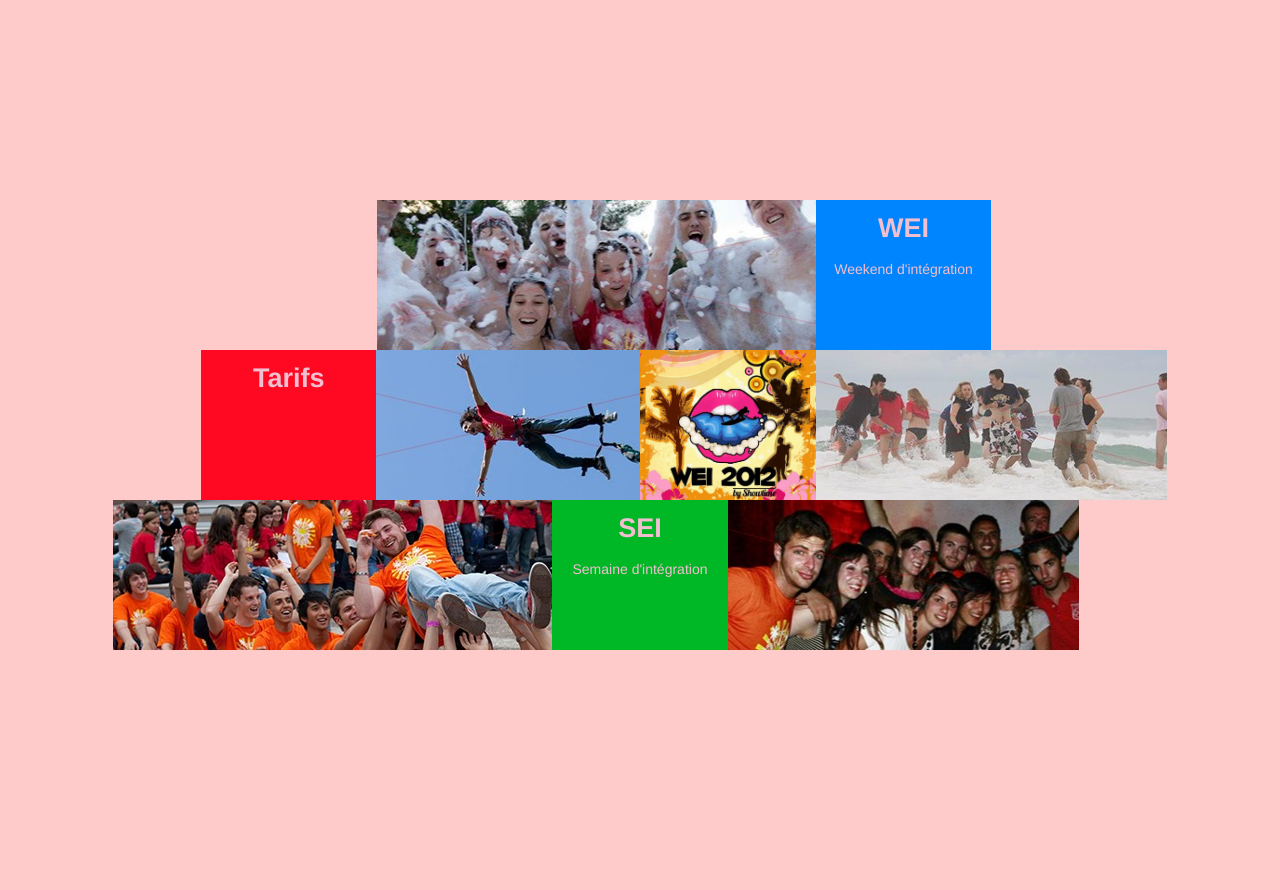
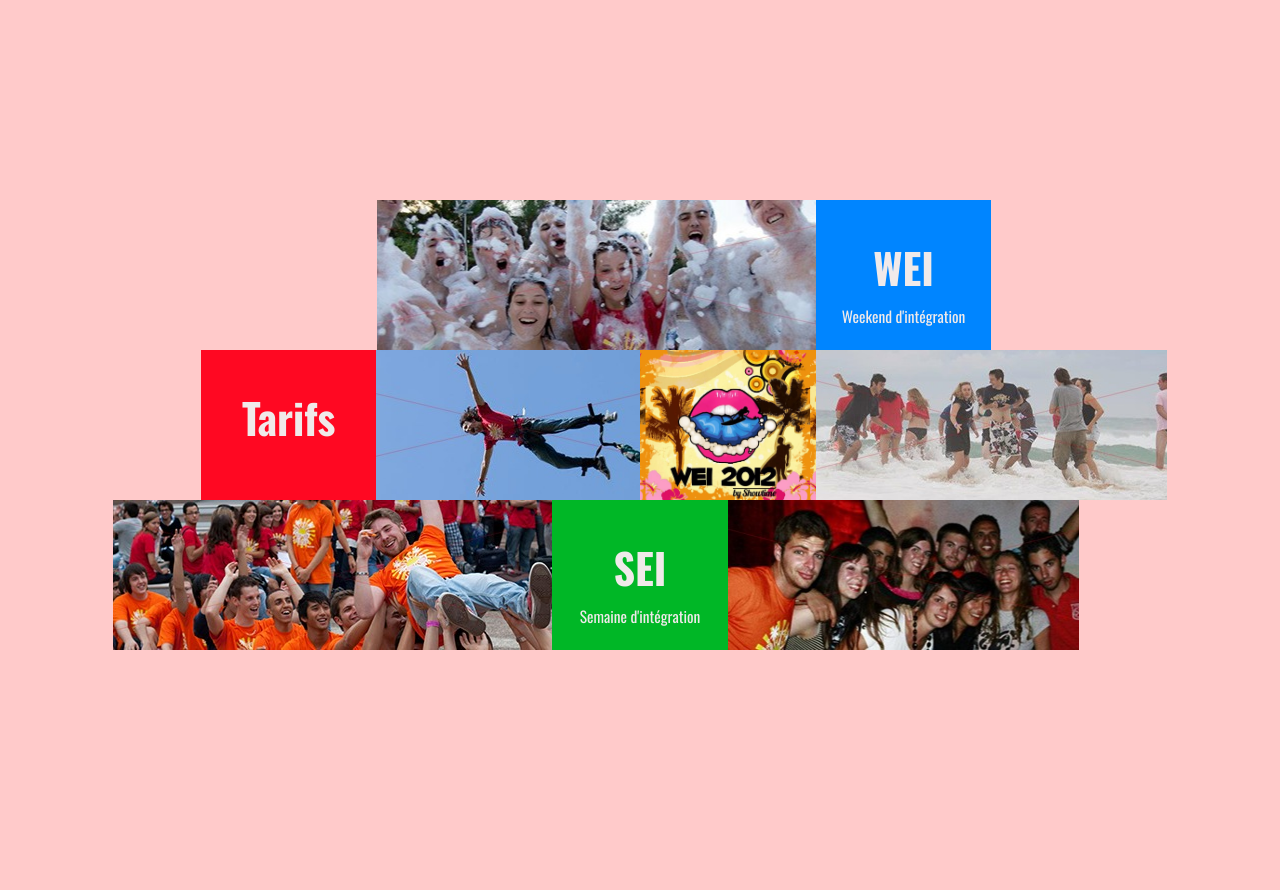
Before and after one commit to JeffersonBe/application_bungalow, a PHP site: page / in a window 1280 px wide. Shown: the top 890 px of the page. Run offline with PHP 8.4, Linux system fonts and the light colour scheme; some libraries are stand-ins or nearby versions.

Commit message:
Correction et de l'affichage et amélioration des polices

```diff
--- a/bungalow/index.html
+++ b/bungalow/index.html
@@ -41,8 +41,8 @@
         <div id="panneau32" class="tiles five columns mobile-four"></div>
         <a href="#" data-reveal-id="presentation" data-animation="fadeAndPop" data-animationspeed="300" data-closeonbackgroundclick="true" data-dismissmodalclass="tiles close-reveal-modal">
             <div id="panneau33" class="tiles two columns mobile-four">
-                <h3 class="text-center">WEI</h3>
-                <p class="text-center">Weekend d'intégration</p>
+                <h3 class="text-center title-panneau">WEI</h3>
+                <p class="text-center sub-title-panneau">Weekend d'intégration</p>
             </div>
         </a>
         <div id="panneau35" class="tiles two columns hide-for-small"></div>
@@ -52,7 +52,7 @@
         <div id="panneau41" class="tiles one columns mobile-four"></div>
         <a href="#" data-reveal-id="tarifs" data-animation="fadeAndPop" data-animationspeed="300" data-closeonbackgroundclick="true" data-dismissmodalclass="tiles close-reveal-modal">
             <div id="panneau42" class="tiles two columns mobile-four">
-                <h3 class="text-center">Tarifs</h3>
+                <h3 class="text-center title-panneau">Tarifs</h3>
             </div>
         </a>
         <div id="panneau43" class="tiles three columns mobile-four"></div>
@@ -64,8 +64,8 @@
         <div id="panneau52" class="tiles five columns hide-for-small"></div>
         <a href="#" data-reveal-id="tarifs" data-animation="fadeAndPop" data-animationspeed="300" data-closeonbackgroundclick="true" data-dismissmodal class="tiles close-reveal-modal">
           <div id="panneau53" class="tiles two columns mobile-four">
-              <h3 class="text-center">SEI</h3>
-              <p class="text-center">Semaine d'intégration</p>
+              <h3 class="text-center title-panneau">SEI</h3>
+              <p class="text-center sub-title-panneau">Semaine d'intégration</p>
           </div>
           </a>
         <div id="panneau54" class="tiles four columns hide-for-small"></div>
--- a/bungalow/stylesheets/foundation.css
+++ b/bungalow/stylesheets/foundation.css
@@ -901,27 +901,36 @@ ul.orbit-bullets li.active.has-thumb { background-position: 0 0; border-top: 2px
 	margin: 50px auto;
 }
 
-@media only screen and (max-width: 765px) {
-    #main {
-        padding: 0;
-        margin: 0;
-    }
-}
-
 .line, .tiles {
 	height: 150px;
+	color: #f0eaea;
+	font-size:
 }
 
 .lineup {
     height: 75px;
 }
 
+.menu {
+    line-height: 3;
+}
+
+@media only screen and (max-width: 765px) {
+    #main {
+        padding: 0;
+        margin: 0;
+        }
+
+
+}
+
+
 /*** Panneau ***/
 #panneau32 { background: url(../images/mousse.jpg) center center; }
 
-#panneau33 { background-color: #0085ff; height: 100%: }
+#panneau33 { background-color: #0085ff; height: 100%; padding: 30px 0 0 0; }
 
-#panneau42 { background-color: #ff0822; height: 100%; }
+#panneau42 { background-color: #ff0822; height: 100%; padding: 30px 0 0 0; }
 
 #panneau43 { background: url(../images/saut.jpg) center center; }
 
@@ -931,12 +940,22 @@ ul.orbit-bullets li.active.has-thumb { background-position: 0 0; border-top: 2px
 
 #panneau52 { background: url(../images/orange.jpg) center center; }
 
-#panneau53 { background: #00b726; height: 100%; }
+#panneau53 { background: #00b726; height: 100%; padding: 30px 0 0 0;}
 
 #panneau54 { background: url(../images/soiree.jpg) center center; }
 
+/*** titres des panneaux ***/
+.title-panneau {
+    font-size: 3em;
+    font-family: 'Oswald', sans-serif;
+}
+
+.sub-title-panneau {
+    font-size: 1.1em;
+    font-family: 'Oswald', sans-serif;
+}
+
 @media only screen and (max-width: 765px) {
-    #panneau33, #panneau42, #panneau53 { height: 90px; }
     #panneau41 {
         background: url(../images/showtime-mobile.png) center center;
     }
```
